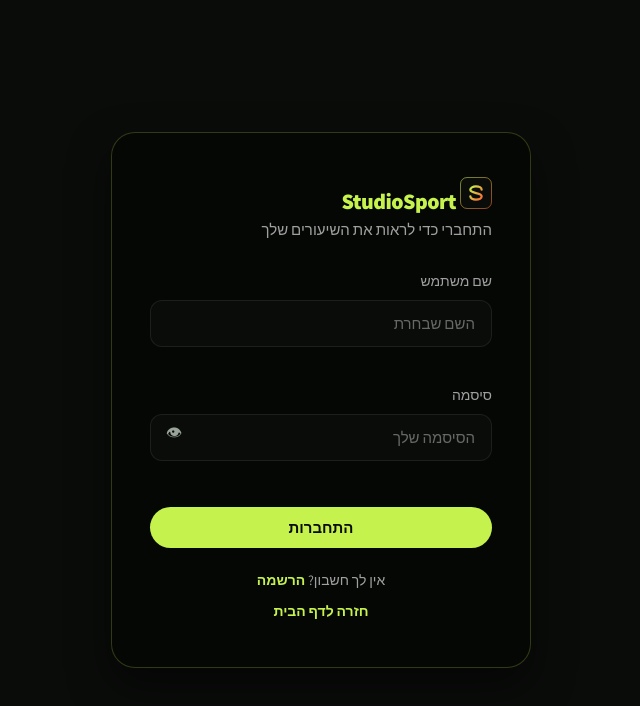
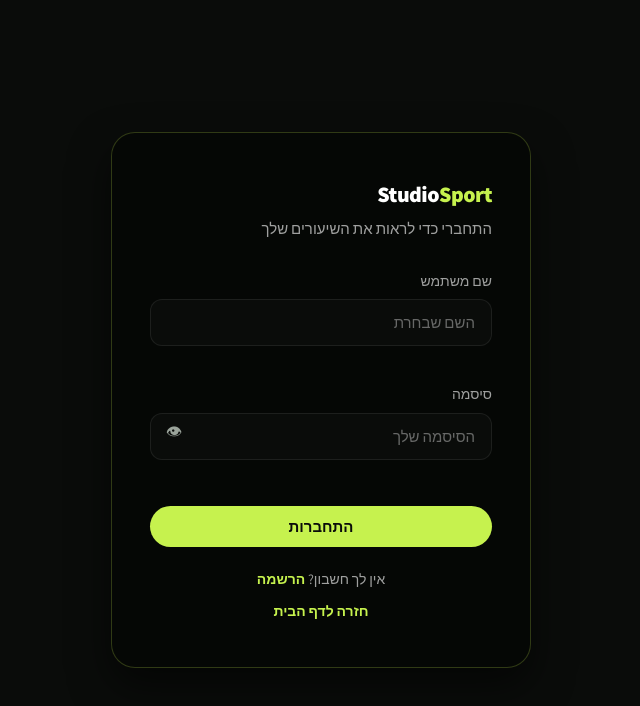
Before and after one commit to ruthk4126-spec/StudioSport, a plain HTML site: page StudioSport.API/wwwroot/login.html in a window 1280 px wide. Shown: the whole page, without its empty margins (319-959 px from the left). Drawn offline with Linux system fonts and the light colour scheme.

Commit message:
revert(ui): keep only the StudioSport wordmark in the topbar
The logo mark added in 45c963a was not requested. The topbar returns to
the plain wordmark — "Studio" in white, "Sport" in lime — on all seven
pages, matching the intended brand.

The SVG favicon stays: it is still linked from every page and still
serves as the browser-tab icon. Only the in-page logo is reverted, and
the now-unused .brand-icon rules are removed from the stylesheet.

Co-Authored-By: Claude Code <noreply@anthropic.com>

```diff
--- a/StudioSport.API/wwwroot/login.html
+++ b/StudioSport.API/wwwroot/login.html
@@ -95,10 +95,9 @@
   <div class="auth-wrap">
     <div class="auth-card">
 
-      <a href="index.html" class="brand brand-icon"
-         style="text-decoration:none;color:var(--white);margin-bottom:6px;font-size:22px">
-        <img src="favicon.svg" alt="" width="32" height="32" aria-hidden="true">
-        <span class="brand-text">Studio<span>Sport</span></span>
+      <a href="index.html" class="brand"
+         style="display:block;text-decoration:none;color:var(--white);margin-bottom:6px;font-size:22px">
+        Studio<span>Sport</span>
       </a>
       <p class="hint" id="authHint">התחברי כדי לראות את השיעורים שלך</p>
 
--- a/client/css/style.css
+++ b/client/css/style.css
@@ -102,24 +102,6 @@ header.topbar {
 
 .brand span {
   color: var(--lime);
-}
-
-/* אייקון הלוגו — אותו קובץ שמשמש כ-favicon (client/favicon.svg).
-   מיושר עם הטקסט בשורה, וגובהו נגזר מגודל הגופן כדי להישאר פרופורציונלי. */
-.brand-icon {
-  display: inline-flex;
-  align-items: center;
-  gap: 10px;
-}
-
-.brand-icon img,
-.brand-icon svg {
-  width: 1.45em;
-  height: 1.45em;
-  flex: none;
-  border-radius: 26%;
-  /* טבעת עדינה שמפרידה את האייקון הכהה מהרקע הכהה */
-  box-shadow: 0 0 0 1px var(--border);
 }
 
 .user-area {
--- a/client/style.css
+++ b/client/style.css
@@ -102,24 +102,6 @@ header.topbar {
 
 .brand span {
   color: var(--lime);
-}
-
-/* אייקון הלוגו — אותו קובץ שמשמש כ-favicon (client/favicon.svg).
-   מיושר עם הטקסט בשורה, וגובהו נגזר מגודל הגופן כדי להישאר פרופורציונלי. */
-.brand-icon {
-  display: inline-flex;
-  align-items: center;
-  gap: 10px;
-}
-
-.brand-icon img,
-.brand-icon svg {
-  width: 1.45em;
-  height: 1.45em;
-  flex: none;
-  border-radius: 26%;
-  /* טבעת עדינה שמפרידה את האייקון הכהה מהרקע הכהה */
-  box-shadow: 0 0 0 1px var(--border);
 }
 
 .user-area {
```
Also changed, not shown: StudioSport.API/wwwroot/admin-classes.html (+1 -4 lines), StudioSport.API/wwwroot/admin.html (+1 -4 lines), StudioSport.API/wwwroot/classes.html (+1 -4 lines), StudioSport.API/wwwroot/index.html (+1 -4 lines), StudioSport.API/wwwroot/my-classes.html (+1 -4 lines), StudioSport.API/wwwroot/subscribe.html (+1 -4 lines), client/admin-classes.html (+1 -4 lines), client/admin.html (+1 -4 lines), client/classes.html (+1 -4 lines), client/index.html (+1 -4 lines), client/login.html (+3 -4 lines), client/my-classes.html (+1 -4 lines), client/subscribe.html (+1 -4 lines).
